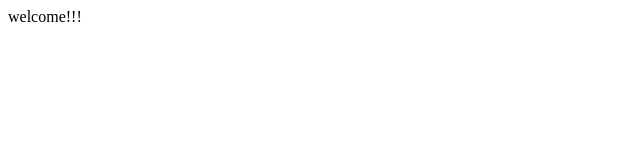
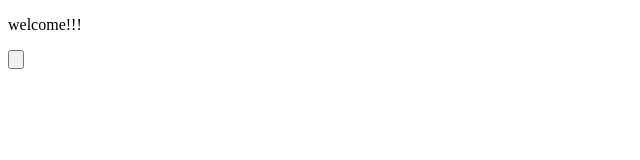
Before and after one commit to saingacm/saingacm.github.io, a plain HTML site: page index.html in a window 1280 px wide. Shown: the whole page, without its empty margins (0-640 px from the left). Drawn offline with Linux system fonts and the light colour scheme.

Commit message:
Update index.html

```diff
--- a/index.html
+++ b/index.html
@@ -28,8 +28,8 @@
 
 <body>
  <div>
-welcome!!!
-
+<p>welcome!!!</p>
+   <p><button name="logout" id="log_out" value="登出" /></p>
 </div>
   </body>
 
```
